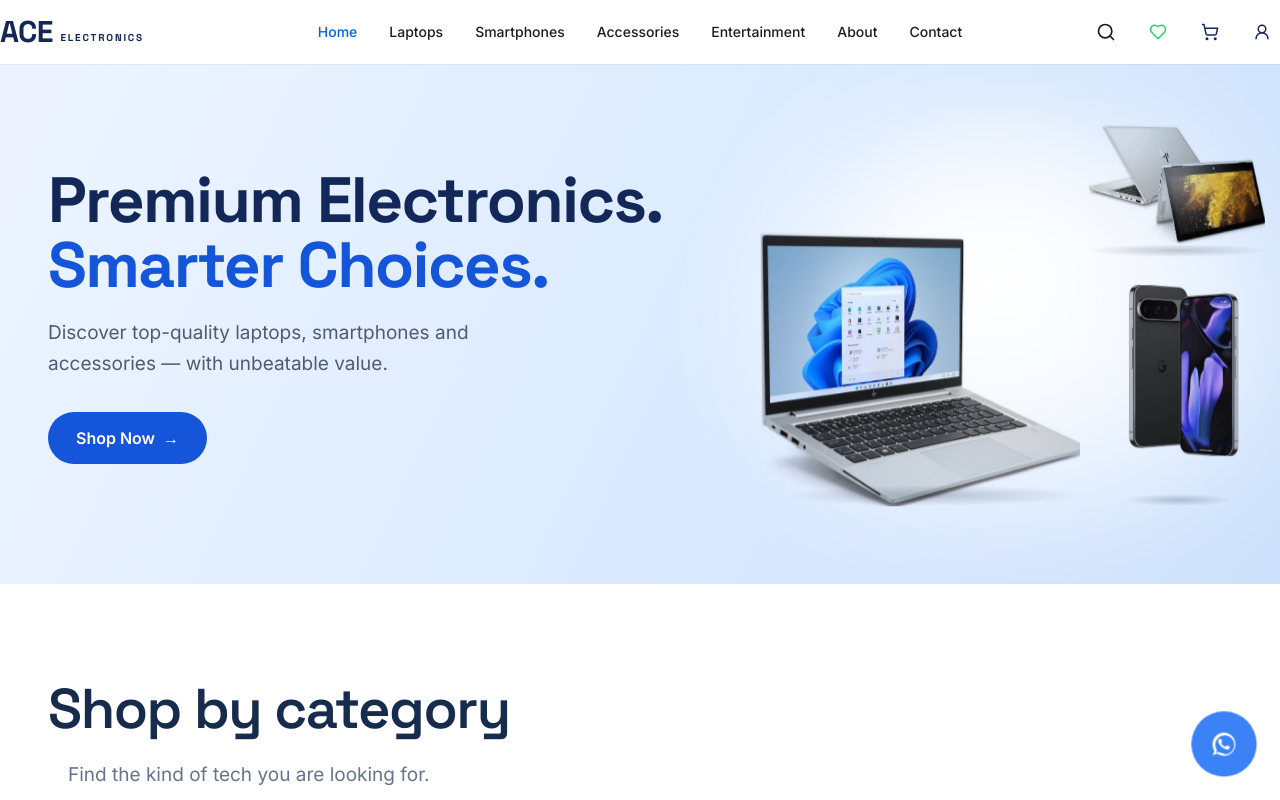
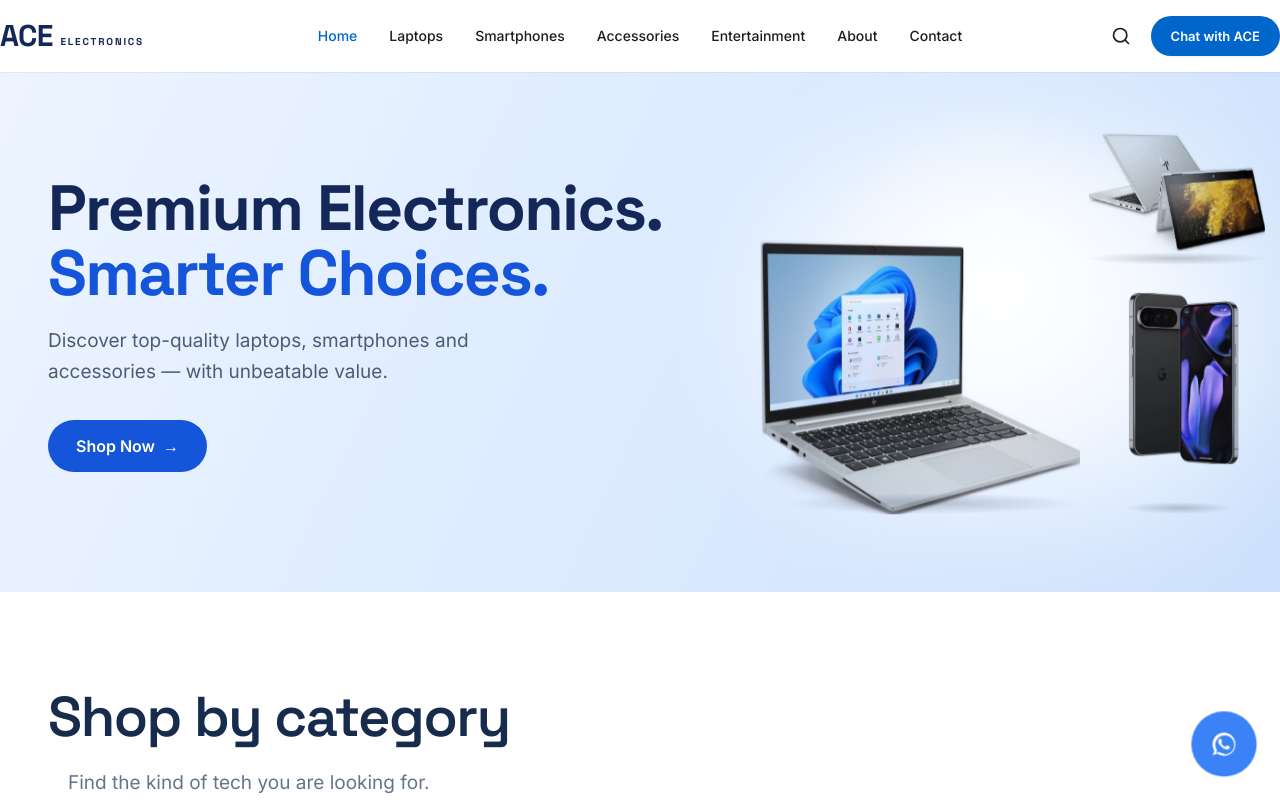
Before and after one commit to Bosman-best/my-nextjs-ace-electronics-web-build, a Next.js app: page / in a window 1280 px wide. Shown: the top 800 px of the page. Built offline with nearby package versions, Linux system fonts and the light colour scheme.

Commit message:
Refine navigation for WhatsApp-first storefront

```diff
--- a/components/layout/NavBar.tsx
+++ b/components/layout/NavBar.tsx
@@ -6,7 +6,7 @@ import LogoACE from './LogoACE'
 import MobileMenu from './MobileMenu'
 import NavBarSearch from '@/components/ui/NavBarSearch'
 import MegaDropdown from '@/components/navbar/MegaDropdown'
-import { Menu, ShoppingCart, UserRound, Heart } from '@/components/ui/IconSet'
+import { Menu } from '@/components/ui/IconSet'
 import { cn, WHATSAPP_LINK } from '@/lib/utils'
 import { MEGA_MENU, type MegaMenuType } from '@/lib/megaMenu'
 
@@ -104,7 +104,7 @@ export default function NavBar() {
 
   return (
     <>
-      <header className="sticky top-0 z-[100] h-[64px] bg-white/95 ace-nav-shadow backdrop-blur-[20px]">
+      <header className="sticky top-0 z-[100] h-[72px] bg-white/95 ace-nav-shadow backdrop-blur-[20px]">
         <div className="relative max-w-ace mx-auto h-full px-5 xs:px-6 md:px-8 lg:px-12">
           <div className="absolute inset-y-0 left-0 flex items-center">
             <LogoACE />
@@ -198,23 +198,11 @@ export default function NavBar() {
               Contact
             </Link>
           </nav>
-          <div className="absolute inset-y-0 right-0 flex items-center gap-4">
+          <div className="absolute inset-y-0 right-0 flex items-center gap-3">
             <NavBarSearch />
-            <a
-              href={WHATSAPP_LINK("Hi ACE, I'm interested in a device.")}
-              target="_blank"
-              rel="noopener noreferrer"
-              aria-label="WhatsApp ACE"
-              className="hidden xl:inline-flex h-9 w-9 items-center justify-center rounded-full text-[#25D366] hover:bg-[#EFFAF3]"
-            >
-              <Heart size={18} />
+            <a href={WHATSAPP_LINK("Hi ACE, I'm interested in a device.")} target="_blank" rel="noopener noreferrer" className="hidden xl:inline-flex items-center justify-center rounded-full bg-[#0066CC] px-5 py-2.5 text-[13px] font-semibold text-white shadow-sm transition-colors hover:bg-[#0055AD]">
+              Chat with ACE
             </a>
-            <Link href="/laptops" aria-label="Shopping cart" className="hidden xl:inline-flex h-9 w-9 items-center justify-center rounded-full text-[#142759] hover:bg-[#EEF4FF]">
-              <ShoppingCart size={18} />
-            </Link>
-            <Link href="/contact" aria-label="Account" className="hidden xl:inline-flex h-9 w-9 items-center justify-center rounded-full text-[#142759] hover:bg-[#EEF4FF]">
-              <UserRound size={18} />
-            </Link>
             <button
               className="lg:hidden p-2 text-[#1D1D1F] hover:text-[#0066CC]"
               onClick={() => setOpen(true)}
@@ -229,7 +217,7 @@ export default function NavBar() {
       {openDropdown !== null && activeMenuData && (
         <>
           <div
-            className="fixed inset-0 top-[64px] z-[40] bg-[#142759]/20 backdrop-blur-sm"
+            className="fixed inset-0 top-[72px] z-[40] bg-[#142759]/20 backdrop-blur-sm"
             onClick={() => setOpenDropdown(null)}
           />
           <MegaDropdown
```
